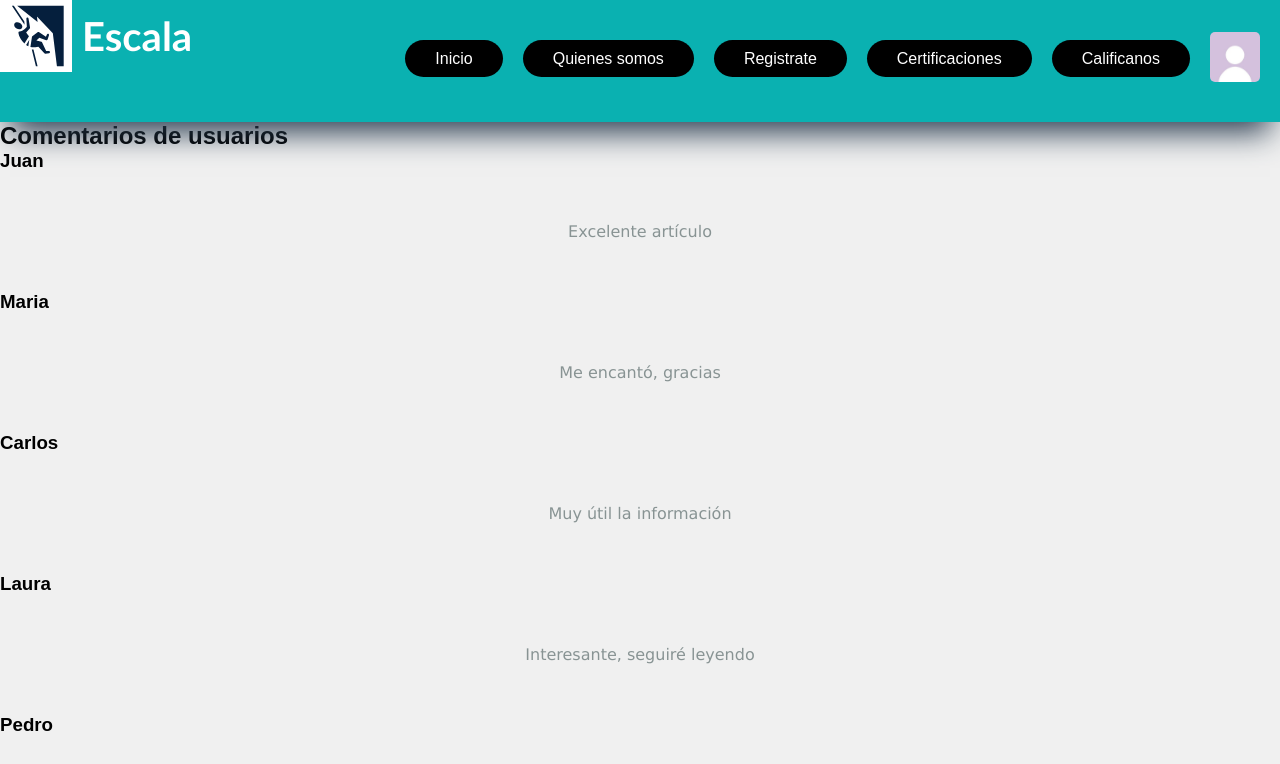
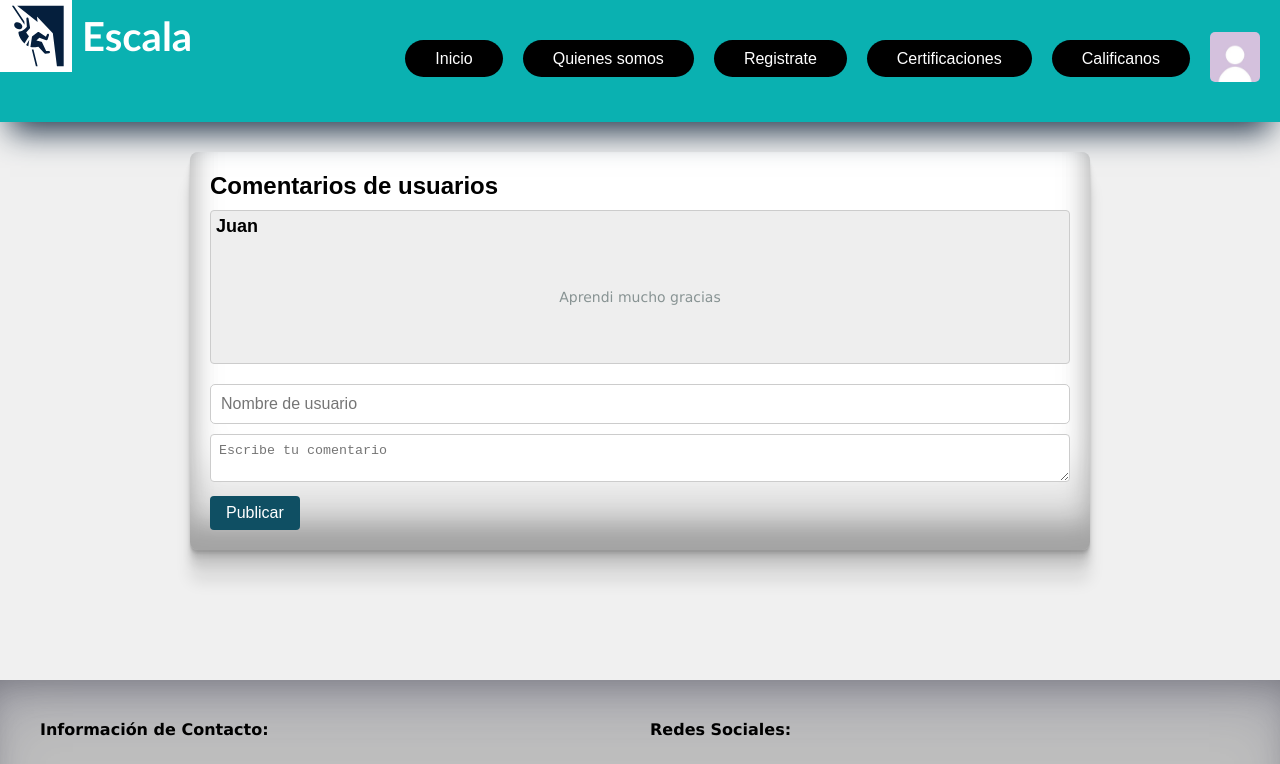
Before and after one commit to sbonillagarcia/mis_cursos, a React (Create React App) app: page /login in a window 1280 px wide. Shown: the top 764 px of the page. Built offline with nearby package versions, Linux system fonts and the light colour scheme.

Commit message:
cambios login

```diff
--- a/src/pages/Login.css
+++ b/src/pages/Login.css
@@ -1,150 +1,69 @@
-/* Estilos generales */
+/* Login.css */
 
-/* Estilos para el contenedor principal */
-.principal {
-  padding: 20px; /* Espaciado interno del contenedor principal */
+.login-container {
+  display: flex;
+  justify-content: center;
+  align-items: center;
+  height: 100%;
+  background-color: #f0f0f0;
+  margin: 30px;
 }
 
-/* Estilos para el contenedor de las cajas */
-.cajas {
-  display: flex; /* Mostrar los elementos como flexbox */
-  justify-content: space-between; /* Distribuir el espacio entre los elementos */
+.comentarios-container {
+ width: 900px;
+  padding: 20px;
+  background-color: #ffffff;
+  border-radius: 8px;
+  box-shadow: rgba(0, 0, 0, 0.17) 0px -23px 25px 0px inset, rgba(0, 0, 0, 0.15) 0px -36px 30px 0px inset, rgba(0, 0, 0, 0.1) 0px -79px 40px 0px inset, rgba(0, 0, 0, 0.06) 0px 2px 1px, rgba(0, 0, 0, 0.09) 0px 4px 2px, rgba(0, 0, 0, 0.09) 0px 8px 4px, rgba(0, 0, 0, 0.09) 0px 16px 8px, rgba(0, 0, 0, 0.09) 0px 32px 16px;
 }
 
-/* Estilos para las cajas individuales */
-.box {
-  width: 30%; /* Ancho de cada caja */
-  margin-bottom: 20px; /* Margen inferior entre cajas */
-  padding: 20px; /* Espaciado interno de las cajas */
-  border: 2px solid #b6b4b4; /* Borde de las cajas */
-  border-radius: 5px; /* Bordes redondeados de las cajas */
-}
-
-/* Estilos para las imágenes dentro de las cajas */
-.images {
-  width: 100%; /* Ancho máximo de las imágenes */
-  height: auto; /* Altura automática para mantener la proporción */
-  border-radius: 5px; /* Bordes redondeados de las imágenes */
-}
-
-/* Estilos específicos para la sección de comentarios */
-.seccion1 {
-  margin-bottom: 40px; /* Margen inferior para separar de otros elementos */
-  margin-left: 60px;
-}
-
-/* Estilos para el texto 1 */
-.texto1 {
-  text-align: justify; /* Alineación justificada del texto */
-}
-
-/* Estilos para el color del texto dentro de span */
-span {
-  color: rgb(9, 105, 105); /* Color específico para los span */
-  text-align: justify; /* Alineación justificada del texto */
-}
-
-/* Estilos para el texto 2 */
-.texto2 {
-  color: #555; /* Color específico para el texto */
-  text-align: justify; /* Alineación justificada del texto */
-}
-
-/* Estilos para el texto 3 */
-.texto3 {
-  color: #555; /* Color específico para el texto */
-  text-align: justify; /* Alineación justificada del texto */
-}
-
-/* Estilos para el botón 1 */
-.button1 {
-  background-color: rgb(11, 112, 112); /* Color de fondo del botón */
-  float: right; /* Flotar el botón a la derecha */
-}
-
-/* Estilos para el botón con imagen */
-.boton {
-  position: absolute; /* Posición absoluta para fijar el botón */
-  right: 0; /* Alineación a la derecha */
-  bottom: 0; /* Alineación en la parte inferior */
-  margin-bottom: 20px; /* Margen inferior */
-}
-
-.seccion2 {
-  text-align: justify;
-  margin-left: 120px;
-  font-family:Georgia, 'Times New Roman', Times, serif;
-  font-size: 2rem;
-}
-#comentarios {
-  box-shadow: rgba(0, 0, 0, 0.08) 0px 4px 12px;
-  padding: 30px;
-  margin: 60px;
-}
-/* Estilos para los comentarios */
-.comentario {
-  margin-bottom: 20px; /* Margen inferior para separar comentarios */
-  padding: 10px; /* Espaciado interno de los comentarios */
-  border: 1px solid #ccc; /* Borde de los comentarios */
-  border-radius: 5px; /* Bordes redondeados de los comentarios */
-  background-color: #a8a8a8;
-  box-shadow: rgba(0, 0, 0, 0.18) 0px 2px 4px;
-}
-
-/* Estilos para las imágenes dentro de los comentarios */
-.comentario img {
-  width: 50px; /* Ancho de las imágenes */
-  height: 50px; /* Altura de las imágenes */
-  border-radius: 50%; /* Bordes redondeados de las imágenes */
-  margin-right: 10px; /* Margen derecho de las imágenes */
-  object-fit: cover; /* Ajustar la imagen para cubrir el contenedor */
-}
-
-/* Estilos para el nombre dentro de los comentarios */
-.comentario .nombre {
-  font-weight: bold; /* Fuente en negrita para el nombre */
-  margin-bottom: 5px; /* Margen inferior para separar del texto */
-}
-
-/* Estilos para el texto dentro de los comentarios */
-.comentario .texto {
-  color: #555; /* Color específico para el texto dentro de los comentarios */
-}
-
-
-/* Estilos para el contenedor del botón */
-.call-to-action {
-  display: inline-block; /* Para que el botón ocupe solo el espacio necesario */
-  margin-top: 150px; /* Margen superior para separar del contenido anterior */
+.comentarios-list {
+  margin-top: 10px;
 
 }
 
-/* Estilos para la imagen y el texto */
-.btn-img {
-  position: relative; /* Posición relativa para poder posicionar elementos internos */
-  box-shadow: rgba(17, 17, 26, 0.1) 0px 4px 16px, rgba(17, 17, 26, 0.1) 0px 8px 24px, rgba(17, 17, 26, 0.1) 0px 16px 56px;/* sombra de la imagen */
+.Comentarios {
+  margin-bottom: 5px;
+  padding: 5px;
+  border: 1px solid #ccc;
+  border-radius: 4px;
+  background-color: #eeeeee;
 }
 
-.btn-img img {
-  display: block; /* Mostrar la imagen como un bloque */
-  width: 200px; /* Ancho de la imagen */
-  height: auto; /* Altura automática para mantener la proporción */
-  border-radius: 8px; /* Bordes redondeados */
+.Comentarios h3 {
+  margin-bottom: 5px;
+  font-size: 18px;
 }
 
-.btn-text {
-  position: absolute; /* Posición absoluta para superponer el texto sobre la imagen */
-  bottom: 10px; /* Coloca el texto 10px desde la parte inferior de la imagen */
-  left: 50%; /* Centra el texto horizontalmente */
-  transform: translateX(-50%); /* Centra el texto horizontalmente correctamente */
-  font-size: 16px; /* Tamaño de fuente */
-  color: #fff; /* Color del texto */
-  background-color: #081b30; /* Color de fondo del texto */
-  padding: 10px; /* Espaciado interno */
-  border-radius: 20px; /* Bordes redondeados */
-  transition: background-color 0.3s ease; /* Transición suave del color de fondo */
+.Comentarios p {
+  font-size: 14px;
+  line-height: 1.5;
 }
 
-.btn-text:hover {
-  background-color: #363738; /* Cambiar color de fondo al pasar el mouse */
+.nuevo-comentario {
+  margin-top: 20px;
 }
+
+.nuevo-comentario input,
+.nuevo-comentario textarea {
+  width: 100%;
+  margin-bottom: 10px;
+  padding: 8px;
+  border: 1px solid #ccc;
+  border-radius: 4px;
+  box-sizing: border-box;
+}
+
+.nuevo-comentario button {
+  padding: 8px 16px;
+  background-color: #0f4f63;
+  color: #fff;
+  border: none;
+  border-radius: 4px;
+  cursor: pointer;
+  transition: background-color 0.3s ease;
+}
+
+.nuevo-comentario button:hover {
+  background-color: #777777;
+}
--- a/src/pages/Login.tsx
+++ b/src/pages/Login.tsx
@@ -1,42 +1,47 @@
-import React, { useState, useEffect } from 'react';
+import React, { useState, ChangeEvent } from 'react'; // Añadido ChangeEvent
 import { useNavigate } from 'react-router-dom';
 import './Login.css';
 
 const Login = () => {
   const navigate = useNavigate();
-  //const [comentarios, setComentarios] = useState([]);
-
-  const comentarios = [
+  const [comentarios, setComentarios] = useState([
     {
       id: 1,
       usuario: 'Juan',
-      comentario: 'Excelente artículo'
+      comentario: 'Aprendi mucho gracias'
     },
-    {
-      id: 2,
-      usuario: 'Maria',
-      comentario: 'Me encantó, gracias'
-    },
-    {
-      id: 3,
-      usuario: 'Carlos',
-      comentario: 'Muy útil la información'
-    },
-    {
-      id: 4,
-      usuario: 'Laura',
-      comentario: 'Interesante, seguiré leyendo'
-    },
-    {
-      id: 5,
-      usuario: 'Pedro',
-      comentario: 'Gran trabajo, felicitaciones'
+
+  ]);
+  const [nuevoComentario, setNuevoComentario] = useState({
+    usuario: '',
+    comentario: ''
+  });
+
+  const handleInputChange = (e: ChangeEvent<HTMLInputElement | HTMLTextAreaElement>) => { // Especificado tipo de e
+    const { name, value } = e.target;
+    setNuevoComentario((prevComentario) => ({
+      ...prevComentario,
+      [name]: value
+    }));
+  };
+
+  const handlePublicarComentario = () => {
+    if (nuevoComentario.usuario && nuevoComentario.comentario) {
+      const newComentario = {
+        id: comentarios.length + 1,
+        ...nuevoComentario
+      };
+      setComentarios([...comentarios, newComentario]);
+      setNuevoComentario({
+        usuario: '',
+        comentario: ''
+      });
     }
-  ];
+  };
 
- return (
+  return (
     <div className="login-container">
-        <div className="comentarios-container">
+      <div className="comentarios-container">
         <h2>Comentarios de usuarios</h2>
         <div className="comentarios-list">
           {comentarios.map((comentario) => (
@@ -46,6 +51,22 @@ const Login = () => {
             </div>
           ))}
         </div>
+        <div className="nuevo-comentario">
+          <input
+            type="text"
+            placeholder="Nombre de usuario"
+            name="usuario"
+            value={nuevoComentario.usuario}
+            onChange={handleInputChange}
+          />
+          <textarea
+            placeholder="Escribe tu comentario"
+            name="comentario"
+            value={nuevoComentario.comentario}
+            onChange={handleInputChange}
+          />
+          <button onClick={handlePublicarComentario}>Publicar</button>
+        </div>
       </div>
     </div>
   );
```
Also changed, not shown: src/pages/Inicio.css (+151 -0 lines).
